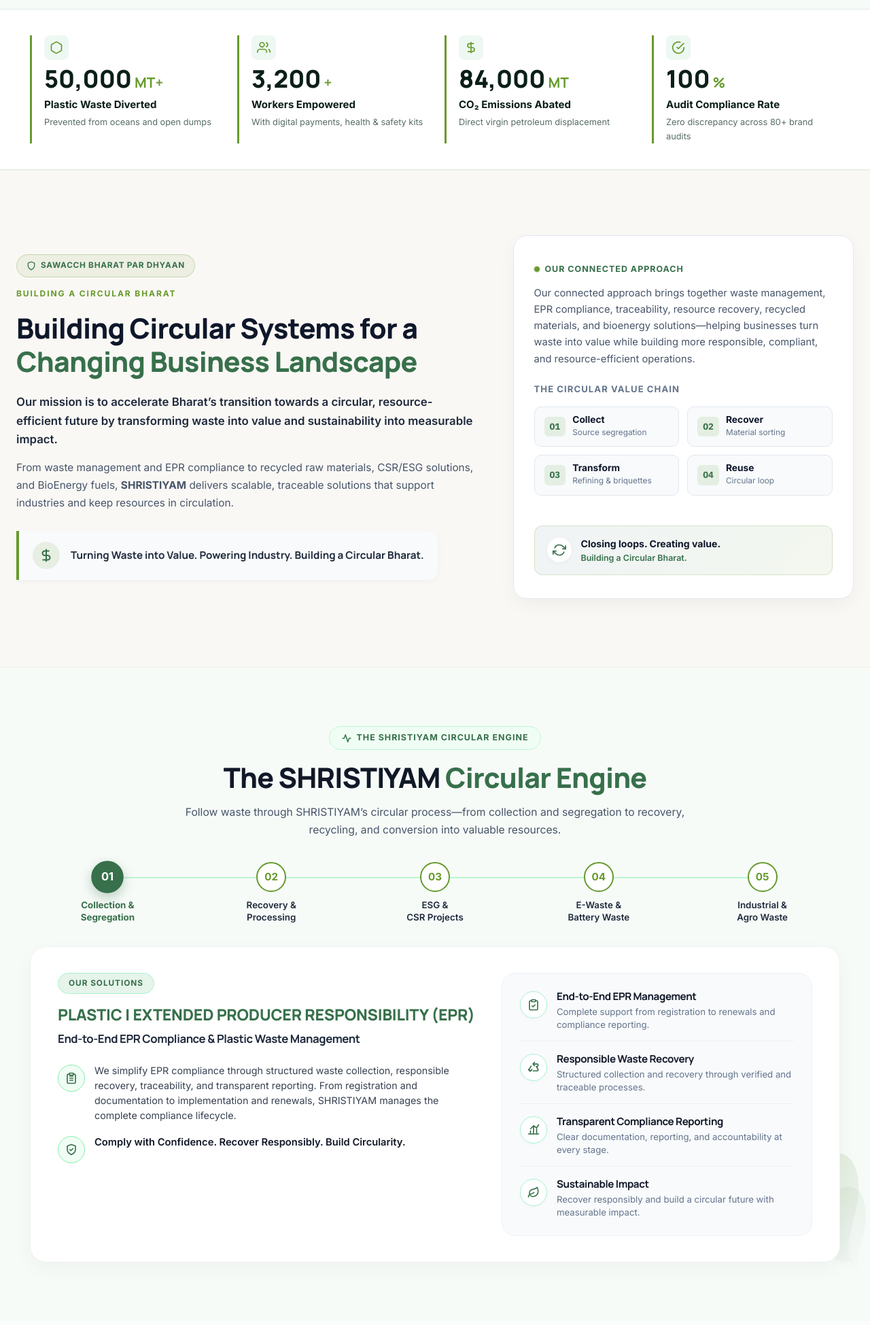
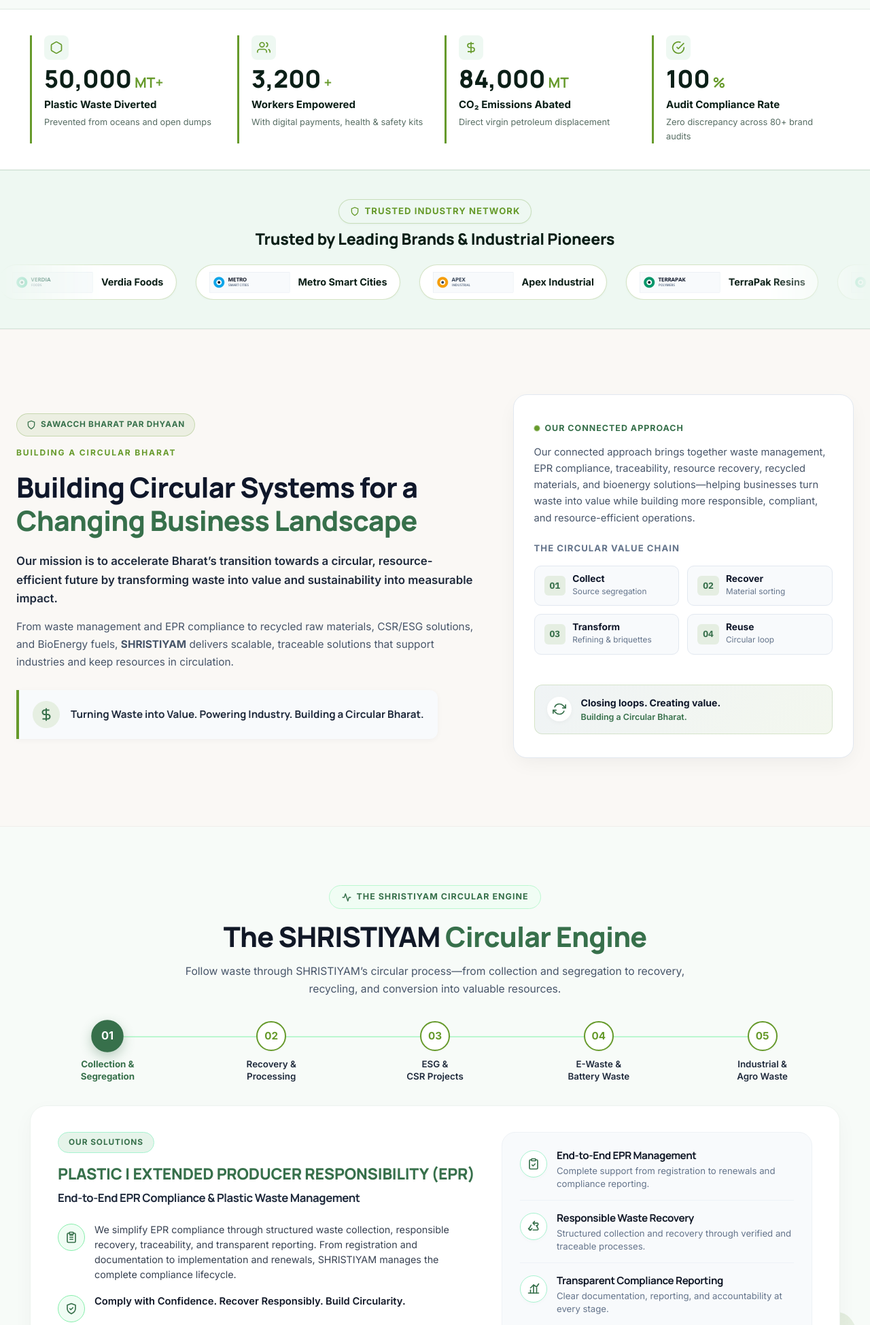
Before and after one commit to yogeshwalokar786/shrishtiyam, a Laravel app: page / in a window 1280 px wide. Shown: the part 847-2796 px from the top of the page at 68% size. Run offline with Laravel 12, Linux system fonts and the light colour scheme; data comes from the database, SQL or seed files in the repository; some libraries are stand-ins or nearby versions.

Commit message:
Add dynamic infinite running client logos marquee to homepage driven by admin client logos CMS

```diff
--- a/app/Http/Controllers/SiteController.php
+++ b/app/Http/Controllers/SiteController.php
@@ -36,8 +36,8 @@ class SiteController extends Controller
      */
     public function home()
     {
-        $testimonials = Testimonial::active()->get();
-        $clientLogos = ClientLogo::active()->get();
+        $testimonials = Schema::hasTable('testimonials') ? Testimonial::active()->get() : collect();
+        $clientLogos = Schema::hasTable('client_logos') ? ClientLogo::active()->get() : collect();
 
         return view('site.home', compact('testimonials', 'clientLogos'));
     }
--- a/resources/views/site/home.blade.php
+++ b/resources/views/site/home.blade.php
@@ -503,6 +503,85 @@
     </div>
   </section>
 
+  <!-- Client Logos Running Marquee Strip -->
+  @php
+    $displayLogos = (isset($clientLogos) && $clientLogos->isNotEmpty()) ? $clientLogos : collect([
+      new \App\Models\ClientLogo(['name' => 'Bisleri', 'logo_path' => '/assets/logos/logo-bisleri.svg', 'is_active' => true]),
+      new \App\Models\ClientLogo(['name' => 'Blue Star', 'logo_path' => '/assets/logos/logo-bluestar.svg', 'is_active' => true]),
+      new \App\Models\ClientLogo(['name' => 'Bosch', 'logo_path' => '/assets/logos/logo-bosch.svg', 'is_active' => true]),
+      new \App\Models\ClientLogo(['name' => 'Castrol', 'logo_path' => '/assets/logos/logo-castrol.svg', 'is_active' => true]),
+      new \App\Models\ClientLogo(['name' => 'Dabur', 'logo_path' => '/assets/logos/logo-dabur.svg', 'is_active' => true]),
+      new \App\Models\ClientLogo(['name' => 'Finolex', 'logo_path' => '/assets/logos/logo-finolex.svg', 'is_active' => true]),
+      new \App\Models\ClientLogo(['name' => 'Aura Beverages', 'logo_path' => '/assets/logos/logo-aura.png', 'is_active' => true]),
+      new \App\Models\ClientLogo(['name' => 'EcoPack Global', 'logo_path' => '/assets/logos/logo-ecopack.png', 'is_active' => true]),
+      new \App\Models\ClientLogo(['name' => 'Nexus Automotive', 'logo_path' => '/assets/logos/logo-nexus.png', 'is_active' => true]),
+      new \App\Models\ClientLogo(['name' => 'Solis Homecare', 'logo_path' => '/assets/logos/logo-solis.png', 'is_active' => true]),
+      new \App\Models\ClientLogo(['name' => 'Verdia Foods', 'logo_path' => '/assets/logos/logo-verdia.png', 'is_active' => true]),
+    ]);
+
+    // Ensure at least 10 items for a continuous, seamless infinite loop
+    $marqueeSet = $displayLogos;
+    if ($marqueeSet->count() > 0) {
+      while ($marqueeSet->count() < 10) {
+        $marqueeSet = $marqueeSet->concat($displayLogos);
+      }
+    }
+  @endphp
+
+  <section class="marquee-section" aria-label="Our Trusted Clients & Brand Partners">
+    <div class="container">
+      <div class="marquee-header">
+        <div class="section-tag" style="display: inline-flex; margin-bottom: 8px;">
+          <svg width="14" height="14" viewBox="0 0 24 24" fill="none" stroke="currentColor" stroke-width="2.2">
+            <path d="M12 22s8-4 8-10V5l-8-3-8 3v7c0 6 8 10 8 10z"></path>
+          </svg>
+          <span>Trusted Industry Network</span>
+        </div>
+        <h3 style="font-size: clamp(1.15rem, 2.2vw, 1.45rem); font-weight: 800; color: var(--text-main); margin: 0; font-family: var(--font-heading); letter-spacing: -0.01em;">
+          Trusted by Leading Brands &amp; Industrial Pioneers
+        </h3>
+      </div>
+    </div>
+
+    <div class="marquee-container">
+      <div class="marquee-track">
+        {{-- Set 1 of marquee items --}}
+        @foreach($marqueeSet as $logo)
+          <div class="marquee-item">
+            @if(!empty($logo->website_url))
+              <a href="{{ $logo->website_url }}" target="_blank" rel="noopener noreferrer" style="display: flex; align-items: center; gap: 12px; text-decoration: none; color: inherit;">
+                <img src="{{ $logo->logo_url ?? $logo->logo_path }}" alt="{{ $logo->name }}" class="marquee-logo-img" loading="lazy" style="height: 34px; max-width: 120px; width: auto; object-fit: contain;">
+                <span style="font-size: 0.9rem; font-weight: 700; color: var(--text-main); white-space: nowrap;">{{ $logo->name }}</span>
+              </a>
+            @else
+              <div style="display: flex; align-items: center; gap: 12px;">
+                <img src="{{ $logo->logo_url ?? $logo->logo_path }}" alt="{{ $logo->name }}" class="marquee-logo-img" loading="lazy" style="height: 34px; max-width: 120px; width: auto; object-fit: contain;">
+                <span style="font-size: 0.9rem; font-weight: 700; color: var(--text-main); white-space: nowrap;">{{ $logo->name }}</span>
+              </div>
+            @endif
+          </div>
+        @endforeach
+
+        {{-- Set 2 for seamless infinite marquee loop --}}
+        @foreach($marqueeSet as $logo)
+          <div class="marquee-item" aria-hidden="true">
+            @if(!empty($logo->website_url))
+              <a href="{{ $logo->website_url }}" target="_blank" rel="noopener noreferrer" tabindex="-1" style="display: flex; align-items: center; gap: 12px; text-decoration: none; color: inherit;">
+                <img src="{{ $logo->logo_url ?? $logo->logo_path }}" alt="{{ $logo->name }}" class="marquee-logo-img" loading="lazy" style="height: 34px; max-width: 120px; width: auto; object-fit: contain;">
+                <span style="font-size: 0.9rem; font-weight: 700; color: var(--text-main); white-space: nowrap;">{{ $logo->name }}</span>
+              </a>
+            @else
+              <div style="display: flex; align-items: center; gap: 12px;">
+                <img src="{{ $logo->logo_url ?? $logo->logo_path }}" alt="{{ $logo->name }}" class="marquee-logo-img" loading="lazy" style="height: 34px; max-width: 120px; width: auto; object-fit: contain;">
+                <span style="font-size: 0.9rem; font-weight: 700; color: var(--text-main); white-space: nowrap;">{{ $logo->name }}</span>
+              </div>
+            @endif
+          </div>
+        @endforeach
+      </div>
+    </div>
+  </section>
+
   <!-- About Us Section: Building a Circular Bharat -->
   <section class="section about-us-section" id="aboutUs">
     <div class="container" style="max-width: 1300px;">
```
Also changed, not shown: tests/Feature/CorporateSiteTest.php (+24 -0 lines).
